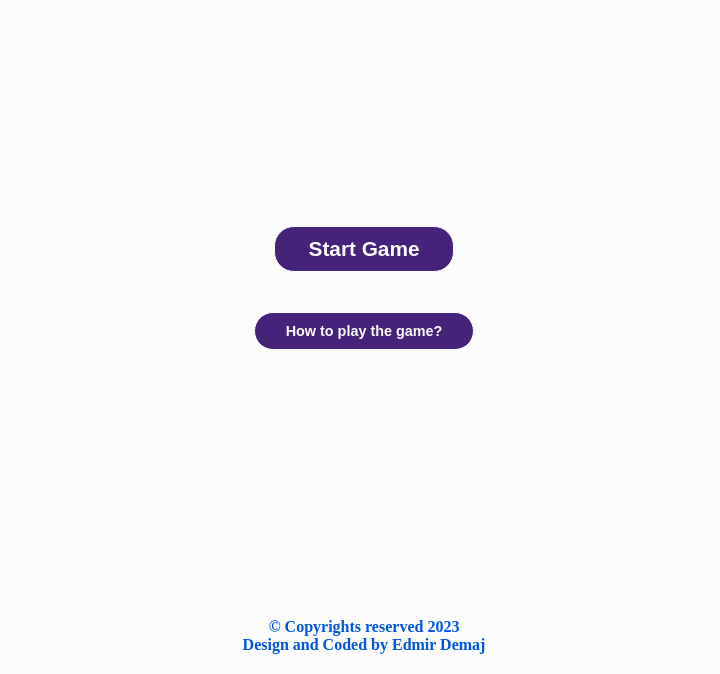
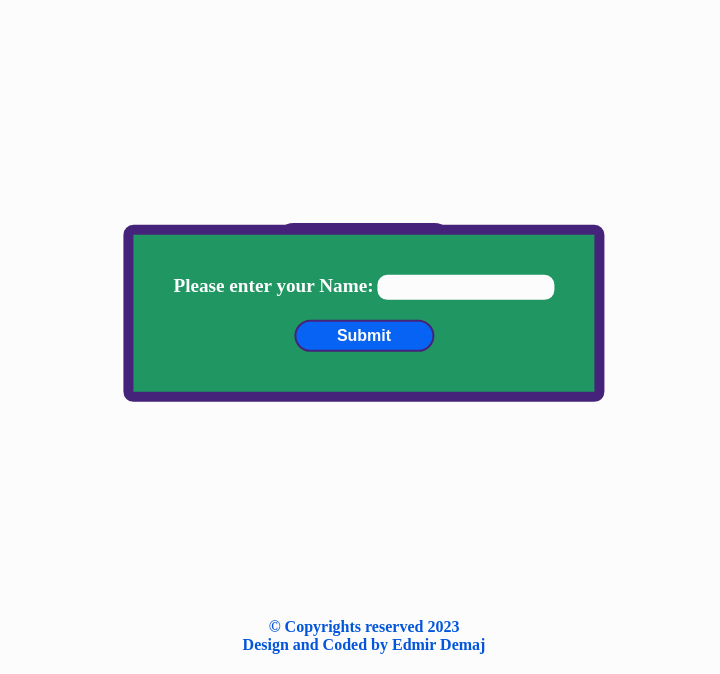
Before and after one commit to Edmir-Demaj/quiz-game., a plain HTML site: page index.html in a window 1280 px wide. Both pictures are taken after a click on the button "Start Game". Shown: the part 126-800 px from the top of the page, without its empty margins (276-996 px from the left). Drawn offline with Linux system fonts and the light colour scheme; a web font is replaced by a local one.

Commit message:
add funcionality to start game button

```diff
--- a/assets/css/style.css
+++ b/assets/css/style.css
@@ -41,13 +41,13 @@ button {
     width: 180px;
     padding: 10px 30px;
     border-radius: 20px;
-    border: 1.2px solid #FCFCFC;
+    border: 2px solid #46237A;
     margin-bottom: 40px;
 }
 
 #info {
-    font-size: 0.9rem;
-    width: 220px;
+    font-size: 1rem;
+    width: 240px;
     background-color: #46237A;
 }
 
@@ -83,7 +83,7 @@ ol {
     border-spacing: 2px solid green;
     margin-bottom: 30px;
     max-width: 500px;
-    font-size: 0.9rem;
+    font-size: 1rem;
     border-radius: 20px;
     box-shadow: 0px 0px 10px 5px rgba(135, 131, 143, 0.736);
 }
@@ -102,3 +102,38 @@ ol {
     text-align: center;
     border-radius: 10px;
 }
+
+/* username details form style */
+form {
+    background-color: #209663;
+    padding: 40px;
+    text-align: center;
+    border-radius: 10px;
+    border: 10px solid #46237A;
+    position: absolute;
+    transform: translate(-50%, -95%);
+}
+
+label {
+    color: #FCFCFC;
+    font-size: 1.2rem;
+}
+
+#userDetails {
+    height: 25px;
+    border-style: none;
+    border-radius: 10px;
+    background-color: #FCFCFC;
+}
+
+input[type="submit"] {
+    background-color: #0763f4;
+    color: #FCFCFC;
+    font-size: 1rem;
+    font-weight: bold;
+    width: 140px;
+    padding: 5px 25px;
+    border-radius: 20px;
+    border: 2px solid #46237A;
+    margin-top: 20px;
+}
--- a/assets/js/script.js
+++ b/assets/js/script.js
@@ -9,16 +9,29 @@ document.addEventListener("DOMContentLoaded", function () {
     let close = document.getElementById("closeInfo");
     close.addEventListener("click", closeInfoBox);
 
+    // hide user details form
+    document.getElementById("user").style.display = "none";
+
+    let user = document.getElementById("start");
+    user.addEventListener("click", getName);
+
 
 
 });
 
 
-/** showes the info & rules box onclick "How to play game?" */
+/** showes the info & rules box after click "How to play game?" */
 function showInfoBox() {
     document.getElementById("rules").style.display = "block";
 }
 
+/** hides the info & rules box after click "Understand!*/
 function closeInfoBox() {
     document.getElementById("rules").style.display = "none";
 }
+
+/** shows user details form after click "Start Game" */
+function getName() {
+    document.getElementById("user").style.display = "block";
+    document.getElementById("rules").style.display = "none";
+}
--- a/index.html
+++ b/index.html
@@ -17,12 +17,12 @@
 
     <!-- header of game with welcome message -->
     <header>
-        <h1 id="1">Welcome To Quiz Game !</h1>
+        <h1>Welcome To Quiz Game !</h1>
     </header>
 
     <!-- main content where game is showed & played -->
     <main>
-        <button>Start Game</button>
+        <button id="start">Start Game</button>
         <button id="info">How to play the game?</button>
 
         <!-- game rules -->
@@ -42,6 +42,16 @@
             </ol>
         </section>
 
+        <!-- username details form -->
+        <section>
+            <form action="#" method="post" id="user">
+                <label for="userDetails">Please enter your Name:</label>
+                <input type="text" id="userDetails" name="userDetails" autofocus autocomplete="on" required>
+                <br>
+                <input type="submit">
+            </form>
+        </section>
+
     </main>
 
     <!-- footer of game with copyrights and author details -->
```
